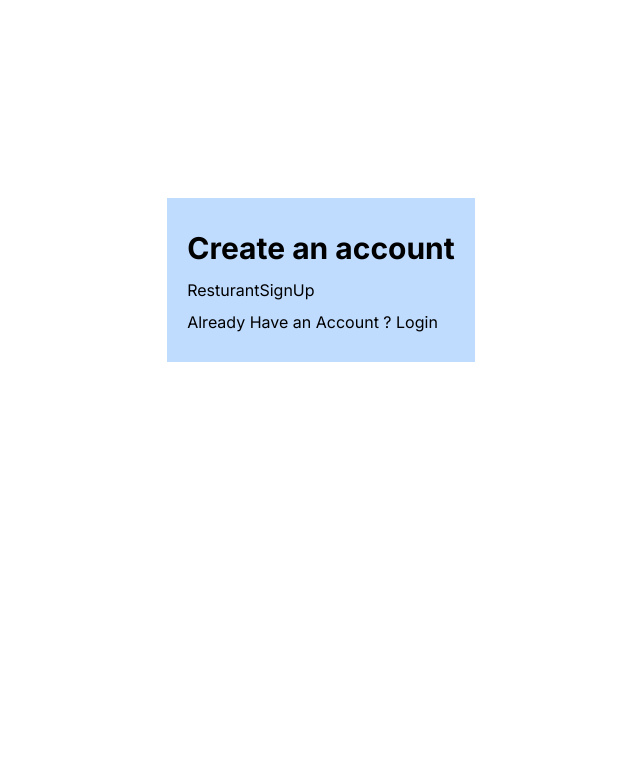
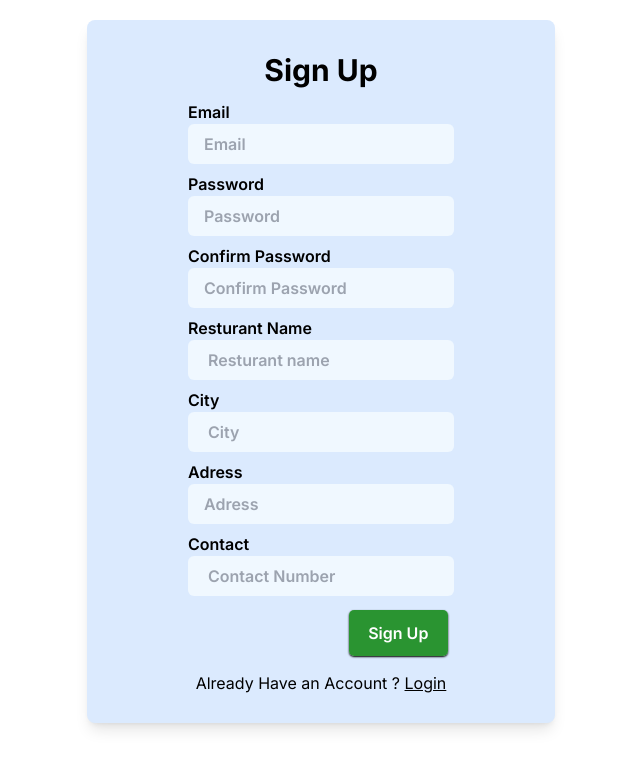
Before and after one commit to mr-zlaam/FoodDelivery, a Next.js app: page /resturant in a window 1280 px wide. Both pictures are taken after a click on the link "Create One". Shown: the top 768 px of the page, without its empty margins (319-959 px from the left). Built offline with nearby package versions, Linux system fonts and the light colour scheme.

Commit message:
update resturantLogin.tsx, resturantSignUp.tsx and page.tsx

```diff
--- a/src/app/_components/resturantLogin.tsx
+++ b/src/app/_components/resturantLogin.tsx
@@ -31,7 +31,7 @@ function ResturantLogin() {
             />
           </div>
           <div className="flex justify-end">
-            <Button variant="primary" className="">
+            <Button variant="animated" className="shadow-sm shadow-black">
               Login
             </Button>
           </div>
--- a/src/app/_components/resturantSignUp.tsx
+++ b/src/app/_components/resturantSignUp.tsx
@@ -1,9 +1,124 @@
 import {} from "react";
+import Button from "../_reuseComp/Button/Button";
+interface FormTypes {
+  label: string;
+  labelType: string;
+  required: boolean;
+  id: string;
+  placeholder: string;
+  name: string;
+  type: "email" | "number" | "text" | "password" | undefined;
+  uid: number;
+}
 
 function ResturantSignUp() {
+  const formData: FormTypes[] = [
+    {
+      label: "Email",
+      labelType: "email",
+      type: "email",
+      name: "email",
+      required: true,
+      id: "email",
+      placeholder: "Email",
+      uid: 1,
+    },
+    {
+      label: "Password",
+      labelType: "password",
+      type: "password",
+      name: "password",
+      required: true,
+      id: "password",
+      placeholder: "Password",
+      uid: 2,
+    },
+    {
+      label: "Confirm Password",
+      labelType: "confirmpassword",
+      type: "password",
+      name: "password",
+      required: true,
+      id: "confirmpassword",
+      placeholder: "Confirm Password",
+      uid: 3,
+    },
+    {
+      label: "Resturant Name",
+      labelType: "resturantname",
+      type: "text",
+      name: "resturantName",
+      required: true,
+      id: "resturantname",
+      placeholder: " Resturant name",
+      uid: 4,
+    },
+    {
+      label: "City",
+      labelType: "city",
+      type: "text",
+      name: "city",
+      required: true,
+      id: "city",
+      placeholder: " City ",
+      uid: 5,
+    },
+    {
+      label: "Adress",
+      labelType: "adress",
+      type: "text",
+      name: "adress",
+      required: true,
+      id: "adress",
+      placeholder: "Adress",
+      uid: 6,
+    },
+    {
+      label: "Contact",
+      labelType: "contact",
+      type: "number",
+      name: "contact",
+      required: true,
+      id: "contact",
+      placeholder: " Contact Number ",
+      uid: 5,
+    },
+  ];
+
   return (
     <>
-      <section>ResturantSignUp</section>
+      <section className="px-6">
+        <form className="w-fit  mx-auto">
+          {formData?.map((data) => (
+            <div className="my-2" key={data.uid}>
+              <label htmlFor={data.labelType} className="font-semibold">
+                {data?.label}
+              </label>
+              <br />
+              <input
+                required={data?.required}
+                className="outline-none py-2  px-4 rounded-md font-semibold  bg-[#f0f8ff] focus:bg-[#ffffff] focus:shadow-md shadow-black focus:border"
+                type={data.type}
+                name={data.name}
+                id={data.id}
+                placeholder={data.placeholder}
+              />
+            </div>
+          ))}
+
+          <div className="flex justify-end">
+            <Button
+              onClick={(e) => {
+                e.preventDefault();
+              }}
+              variant="animated"
+              className="shadow-sm shadow-black"
+            >
+              Sign Up
+            </Button>
+          </div>
+        </form>
+      </section>
     </>
   );
 }
--- a/src/app/resturant/page.tsx
+++ b/src/app/resturant/page.tsx
@@ -8,18 +8,18 @@ function ResturantPage() {
   const [login, setLogin] = useState<boolean>(true);
   return (
     <>
-      <section className="min-h-[70vh]  flex flex-col items-center justify-center">
-        <div className=" p-5 bg-blue-200">
+      <section className="min-h-[90vh]  max-w-[500px] my-5 mx-auto ">
+        <div className=" p-5 bg-blue-100 shadow-lg rounded-lg mx-4">
           <h1 className="text-center text-3xl font-bold my-3">
-            {login ? "Log in" : "Create an account"}
+            {login ? "Log in" : "Sign Up"}
           </h1>
 
           {login ? <ResturantLogin /> : <ResturantSignUp />}
           {login ? (
-            <p className="my-2">
+            <p className="my-2 text-center">
               Do not have an Account ?{" "}
               <Link
-                className="duration-200 hover:opacity-70 hover:underline"
+                className="duration-200 transition-opacity ease-in-out underline hover:opacity-70  hover:no-underline"
                 href="#"
                 onClick={() => setLogin((prev) => !prev)}
               >
@@ -27,10 +27,10 @@ function ResturantPage() {
               </Link>
             </p>
           ) : (
-            <p className="my-2">
+            <p className="my-2 text-center">
               Already Have an Account ?{" "}
               <Link
-                className="duration-200 hover:opacity-70 hover:underline"
+                className="duration-200 transition-opacity ease-in-out underline hover:opacity-70  hover:no-underline"
                 href="#"
                 onClick={() => setLogin((prev) => !prev)}
               >
```
